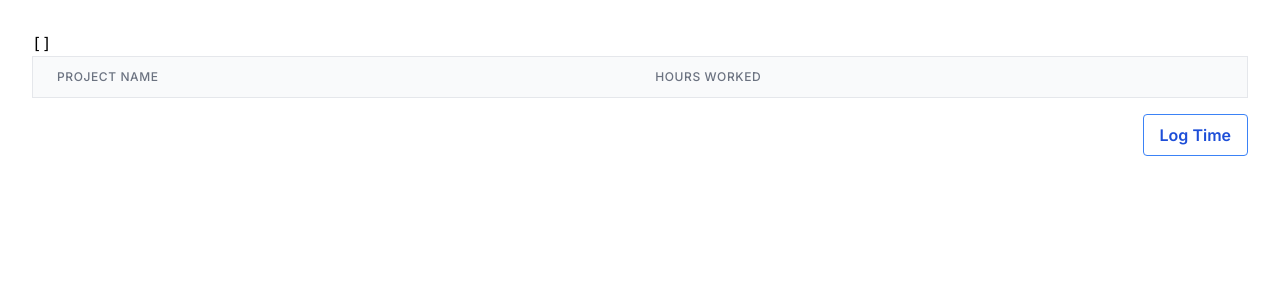
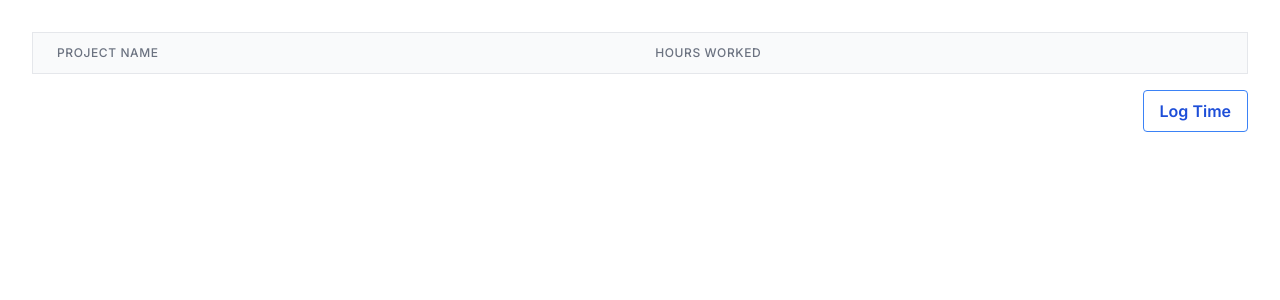
Before and after one commit to rodeloescueta/time-sheet, a Next.js app: page / in a window 1280 px wide. Shown: the top 300 px of the page. Built offline with nearby package versions, Linux system fonts and the light colour scheme.

Commit message:
adjust layout

```diff
--- a/src/app/components/table-tracker.tsx
+++ b/src/app/components/table-tracker.tsx
@@ -1,7 +1,6 @@
 "use client";
 import React from "react";
 import { useProjectStore } from "../store";
-import LogTime from "./log-time";
 
 function TableTracker() {
   const { projects, isLoading } = useProjectStore((state) => ({
@@ -9,8 +8,7 @@ function TableTracker() {
     isLoading: state.isLoading,
   }));
   return (
-    <div className="p-8 ">
-      <pre>{JSON.stringify(projects, null, 2)}</pre>
+    <>
       {isLoading ? (
         <button type="button" className="bg-blue-500" disabled>
           Processing...
@@ -45,9 +43,7 @@ function TableTracker() {
           </tbody>
         </table>
       )}
-
-      <LogTime />
-    </div>
+    </>
   );
 }
 
--- a/src/app/layout.tsx
+++ b/src/app/layout.tsx
@@ -2,6 +2,7 @@ import type { Metadata } from "next";
 import { Inter } from "next/font/google";
 import "./globals.css";
 import TableTracker from "./components/table-tracker";
+import LogTime from "./components/log-time";
 
 const inter = Inter({ subsets: ["latin"] });
 
@@ -19,7 +20,10 @@ export default function RootLayout({
     <html lang="en">
       <body className={inter.className}>
         {children}
-        <TableTracker />
+        <div className="p-8">
+          <TableTracker />
+          <LogTime />
+        </div>
       </body>
     </html>
   );
```
